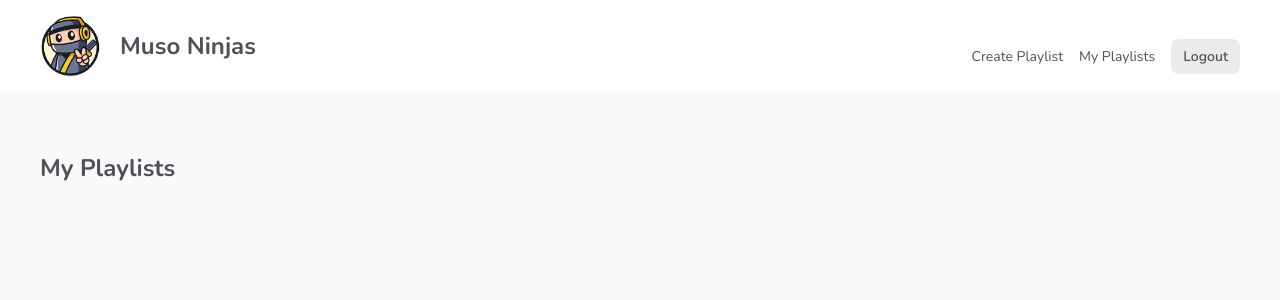
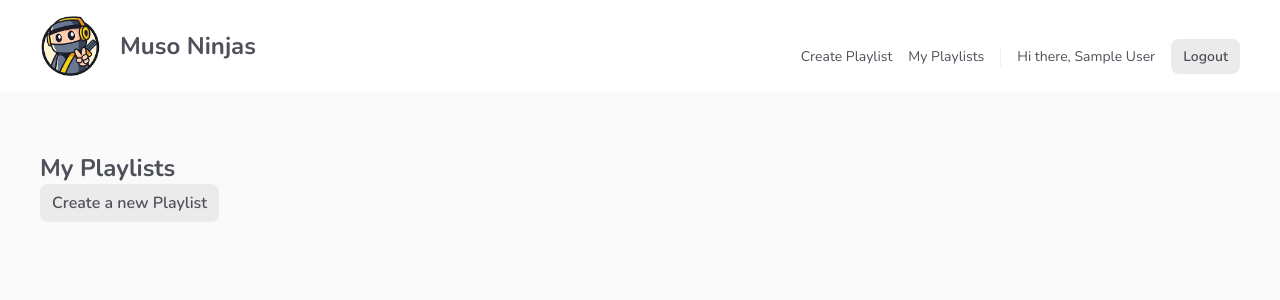
Before and after one commit to yurilemos/muso-ninjas, a Vue app: page /playlists/user in a window 1280 px wide. Shown: the top 300 px of the page. Built offline with nearby package versions, Linux system fonts and the light colour scheme; no server answers; the database is empty; sample sign-in values are in the browser's storage.

Commit message:
commit on 'master'

```diff
--- a/src/components/Navbar.vue
+++ b/src/components/Navbar.vue
@@ -7,6 +7,7 @@
               <div v-if="user">
                   <router-link :to="{ name: 'CreatePlaylist' }">Create Playlist</router-link>
                   <router-link :to="{ name: 'UserPlaylists' }">My Playlists</router-link>
+                  <span>Hi there, {{ user.displayName }}</span>
                   <button @click="handleClick">Logout</button>
               </div>
               <div v-else>
@@ -65,4 +66,11 @@ export default {
     nav img {
         max-height: 60px;
     }
+    span {
+        font-size: 14px;
+        display: inline-block;
+        margin-left: 16px;
+        padding-left: 16px;
+        border-left: 1px solid #eee;
+    }
 </style>
--- a/src/views/playlist/UserPlaylists.vue
+++ b/src/views/playlist/UserPlaylists.vue
@@ -1,14 +1,20 @@
 <template>
   <div class="user-playlists">
       <h2>My Playlists</h2>
+      <div v-if="playlists">
+        <ListView :playlists="playlists" />
+      </div>
+      <router-link :to="{ name: 'CreatePlaylist' }" class="btn">Create a new Playlist</router-link>
   </div>
 </template>
 
 <script>
 import getUser from '@/composables/getUser'
 import getCollection from '@/composables/getCollection'
+import ListView from '@/components/ListView.vue'
 
 export default {
+  components: { ListView },
   setup() {
     const { user } = getUser()
     const { documents: playlists } = getCollection(
```
